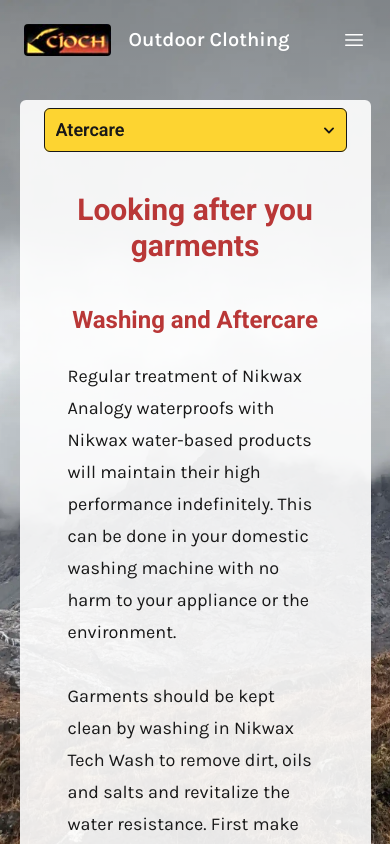
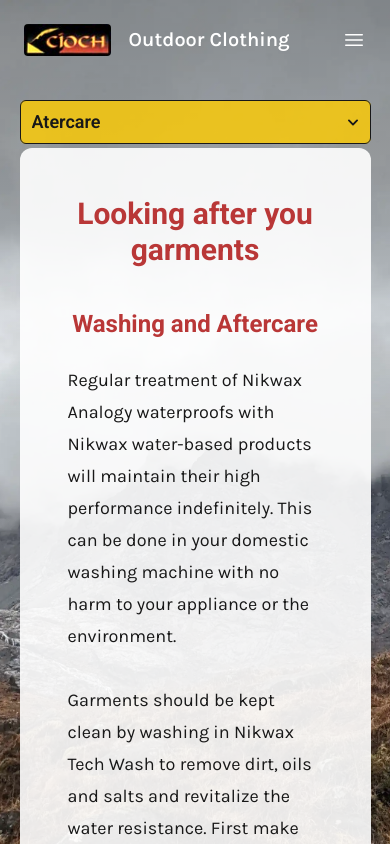
Before and after one commit to lpscrim/cioch, a Next.js app: page /about/aftercare in a window 390 px wide. Shown: the top 844 px of the page. Built offline with nearby package versions, Linux system fonts and the light colour scheme; a web font is replaced by a local one.

Commit message:
Refactor AboutLayout and AboutNav for improved layout consistency; adjust padding and background styles

```diff
--- a/app/about/layout.tsx
+++ b/app/about/layout.tsx
@@ -25,9 +25,10 @@ export default function AboutLayout({
           quality={100}
         />
       </div>
-      <div className="min-h-[80vh] pb-15 mt-25 flex flex-col w-[90vw] md:w-[85vw] lg:w-[80vw] xl:w-[70vw] px-6 pt-2 sm:px-12 mx-auto bg-text/90 rounded-md overflow-y-auto">
+      <div className="min-h-[80vh] mt-25 flex flex-col w-[90vw] md:w-[85vw] lg:w-[80vw] xl:w-[70vw]  mx-auto overflow-y-auto">
         <div className="z-10">
           <AboutNav />
+          <div className="bg-text/90 rounded-xl pt-2 pb-10 px-6 sm:px-12">
           {children}
           <Link href="/#perfectFit">
             <h4 className="text-xl font-semibold text-text-secondary sm:text-2xl text-center mt-20 mx-auto">
@@ -38,6 +39,7 @@ export default function AboutLayout({
               our swatch
             </h4>
           </Link>
+          </div>
         </div>
       </div>
       <FooterAlt />
--- a/components/about/aboutNav.tsx
+++ b/components/about/aboutNav.tsx
@@ -25,7 +25,7 @@ export default function AboutNav() {
   return (
     <div>
       {/* Mobile */}
-      <div className="grid grid-cols-1 sm:hidden ">
+      <div className="grid grid-cols-1 sm:hidden pb-1">
         <select
           value={tabs.find(tab => pathname === tab.href)?.name ?? tabs[0].name}
           aria-label="Select a tab"
```
